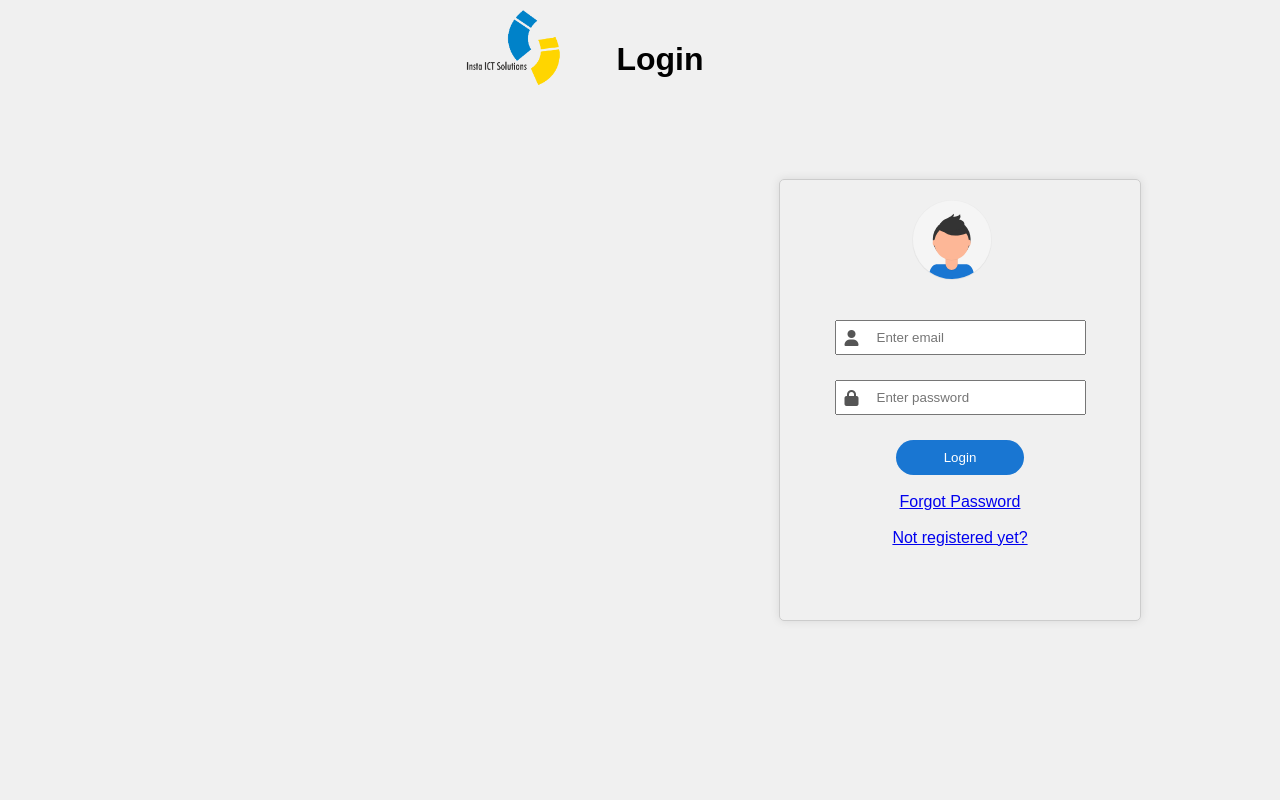
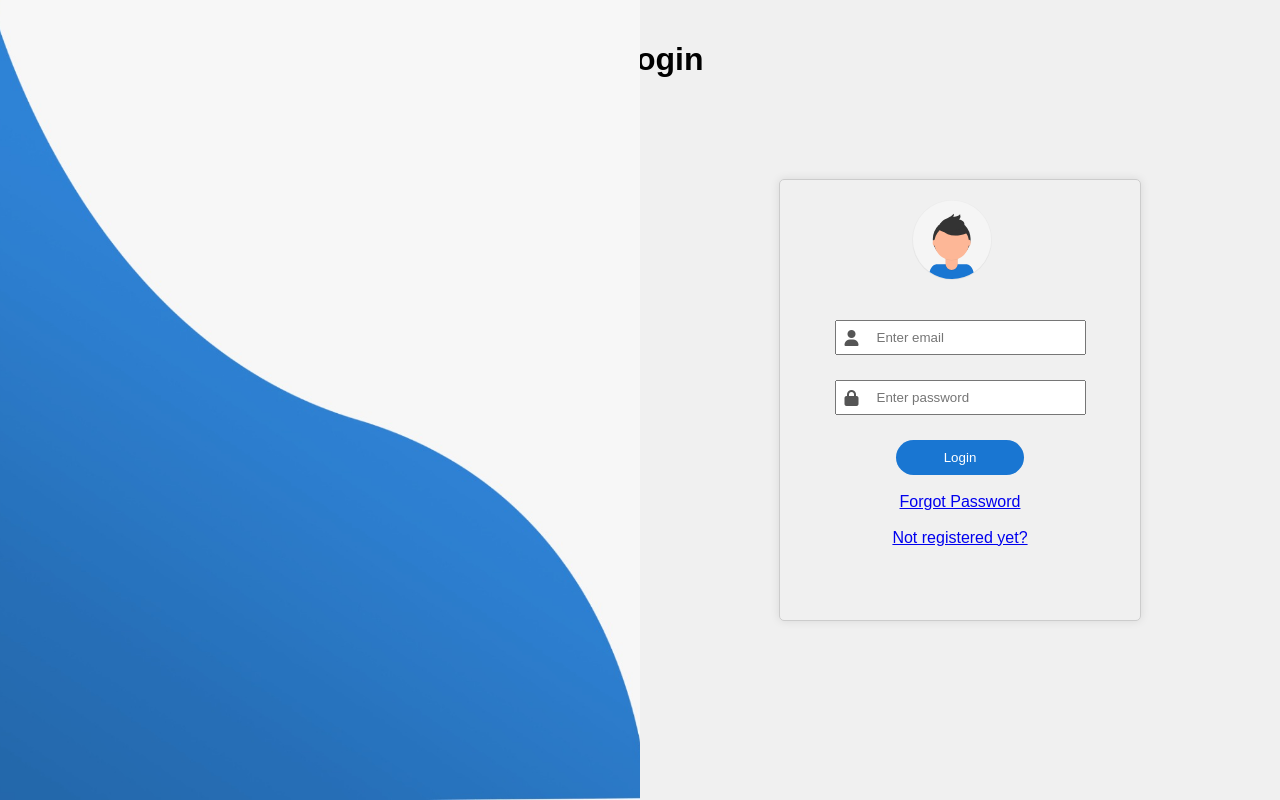
Before and after one commit to HeLLLuci/insta-dtat, a Flask app: page /login in a window 1280 px wide. Run offline with Flask 3, Linux system fonts and the light colour scheme.

Commit message:
Update login.html

```diff
--- a/templates/login.html
+++ b/templates/login.html
@@ -36,7 +36,7 @@
         /* Style for the left half (image) */
         .left-half {
             flex: 1;
-            background-image: url('static/loginwave.png'); /* Add your image URL here */
+            background-image: url('static/loginwave.jpg'); /* Add your image URL here */
             background-size: cover;
             background-position: center;
             height: 100vh; /* Set the height to the viewport height */
```
